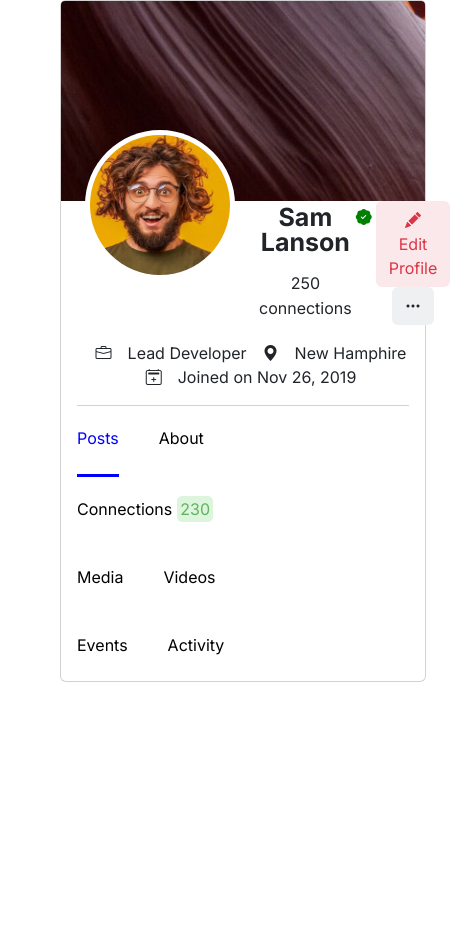
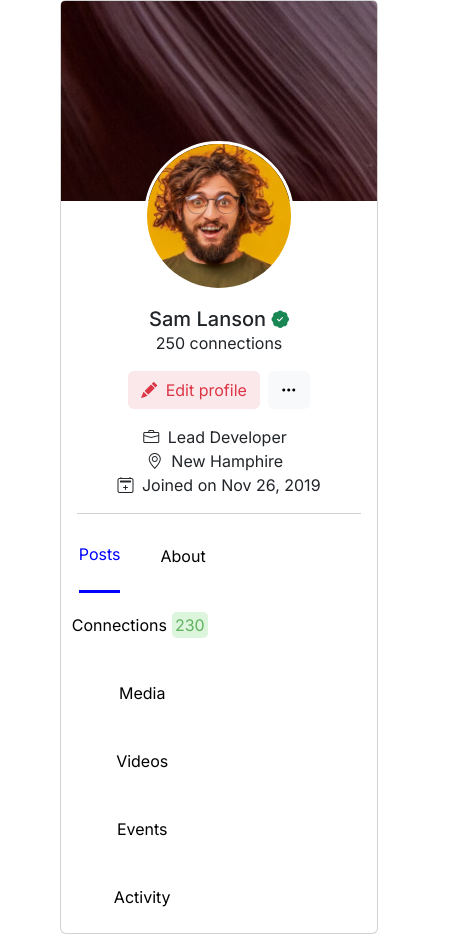
Before and after one commit to amjadAwad95/Team-web-11, a React (Create React App) app: page / in a window 390 px wide. Shown: the whole page, 450 px wide, since content can reach past the window. Before the commit the page ends 844 px from the top, so only its background shows below. Built offline with nearby package versions, Linux system fonts and the light colour scheme; no server answers; the database is empty.

Commit message:
Make the code responsive

```diff
--- a/src/components/profile-header/profileHeader.js
+++ b/src/components/profile-header/profileHeader.js
@@ -21,62 +21,84 @@ const ProfileHeader = () => {
   const [active, setActive] = useState("Posts")
 
   return (
-    <div className="container mx-5">
+    <div className="container mx-4">
       <div className="row justify-content-start">
-        <div className="call-md-8">
-          <section className="mx-auto">
-            <div className="card">
-              <div className="card-head d-flex">
-                <div className="background-image" style={{ backgroundImage: `url(${userData.coverPhotoUrl})` }}></div>
-              </div>
-              <div className="d-flex justify-content-between align-items-center">
-                <div className="d-flex">
+        <div className="col-md-20">
+          <div className="card mx-4">
+            <div
+              className="background-image"
+              style={{ backgroundImage: `url(${userData.coverPhotoUrl})` }}
+            ></div>
+            <div className="card-body py-0">
+              <div className="d-sm-flex align-items-start text-center text-sm-start">
                 <div>
-                    <img src={userData.profilePictureUrl} alt="Profile" className="user-image mx-4" style={{ width: "150px", height: "150px" }} />
-                  </div>
-                  <div style={{ lineHeight: "25px" }}>
-                    <p className="user-name"> {userData.username}</p>
-                    <span>{userData.connections} connections</span>
-                  </div>
-                  {userData.isVerified && (
-                    <i style={{ color: "green" }} className="bi bi-patch-check-fill mx-1"></i>
-                  )}
-
-                </div>
-                <div>
-
-                  <button className="btn ml-auto" style={{ background: "#fae8eb", color: "#dc3545" }} >
-                    <i className="bi bi-pencil-fill mx-2" style={{ color: "#dc3545" }}></i>
-                    Edit Profile
-                  </button>
-                  <button className="btn mx-2" style={{ background: "#eef0f2" }}>
-                    <i className="bi bi-three-dots" variant="light" >
-                    </i>
-                  </button>
+                  <div className="avatar avatar-xxl mt-n5 mb-3" style={{ marginTop: "-60px" }}>
+                    <img
+                      className="avatar-img rounded-circle border border-white border-3"
+                      src={userData.profilePictureUrl}
+                      alt=""
+                      style={{ width: "150px", height: "150px" }}
+                    />
                   </div>
                 </div>
-              < div className="card-body me-auto">
+                <div className="ms-sm-4 mt-sm-3">
+                  <h1 className="mb-0 h5">
+                    {userData.username}{" "}
+                    {userData.isVerified && (
+                      <i className="bi bi-patch-check-fill text-success small" />
+                    )}
+                  </h1>
+                  <p>{userData.connections} connections</p>
+                </div>
+                <div className="d-flex mt-3 justify-content-center ms-sm-auto">
+                  <button
+                    className="btn btn-danger-soft me-2"
+                    type="button"
+                    style={{ background: "#fae8eb", color: "#dc3545" }}
+                  >
+                    <i className="bi bi-pencil-fill pe-1" /> Edit profile
+                  </button>
+                  <div className="dropdown">
+                    <button
+                      className="icon-md btn btn-light"
+                      type="button"
+                      id="profileAction2"
+                      data-bs-toggle="dropdown"
+                      aria-expanded="false"
+                    >
+                      <i className="bi bi-three-dots" />
+                    </button>
+                    <ul
+                      className="dropdown-menu dropdown-menu-end"
+                      aria-labelledby="profileAction2"
+                    >
 
-                <i className="bi bi-briefcase mx-3"></i>
-                {userData.work}
-
-
-
-                <i className="bi bi-geo-alt-fill mx-3" ></i>
-                {userData.location}
-
-
-                <i className="bi bi-calendar2-plus mx-3"></i>
-                Joined on {userData.joinedDate}
-
-
+                    </ul>
                   </div>
-              <div>
                 </div>
-
-              <div className="card-footer mx-3 ">
-                <ul className="nav " >
-                  <li><a className={active == "Posts" ? "active" : "non-active"} onClick={() => { setActive("Posts") }}>Posts</a></li>
+              </div>
+              <ul className="list-inline mb-0 text-center text-sm-start mt-3 mt-sm-0 ">
+                <li className="list-inline-item">
+                  <i className="bi bi-briefcase me-1" /> {userData.work}
+                </li>
+                <li className="list-inline-item">
+                  <i className="bi bi-geo-alt me-1" /> {userData.location}
+                </li>
+                <li className="list-inline-item">
+                  <i className="bi bi-calendar2-plus me-1" /> Joined on {userData.joinedDate}
+                </li>
+              </ul>
+            </div>
+            <div className="card-footer mt-3 pt-2 pb-0 mx-3">
+              <ul className="nav nav-bottom-line align-items-center justify-content-center justify-content-md-start mb-0 border-0">
+                <li className="nav-item">
+                  <a
+                    className={`nav-link ${active === "Posts" ? "active" : "non-active"}`}
+                    onClick={() => setActive("Posts")}
+                  >
+                    Posts
+                  </a>
+                </li>
                 <li><a className={active == "About" ? "active" : "non-active"} onClick={() => { setActive("About") }}>About</a></li>
 
                 <li><a className={active == "Connections" ? "active" : "non-active"} onClick={() => { setActive("Connections") }}>Connections
@@ -89,10 +111,7 @@ const ProfileHeader = () => {
 
               </ul>
             </div>
-
-
           </div>
-          </section>
         </div>
       </div>
     </div>
```
Lines whose indentation alone changed are shown as unchanged.
